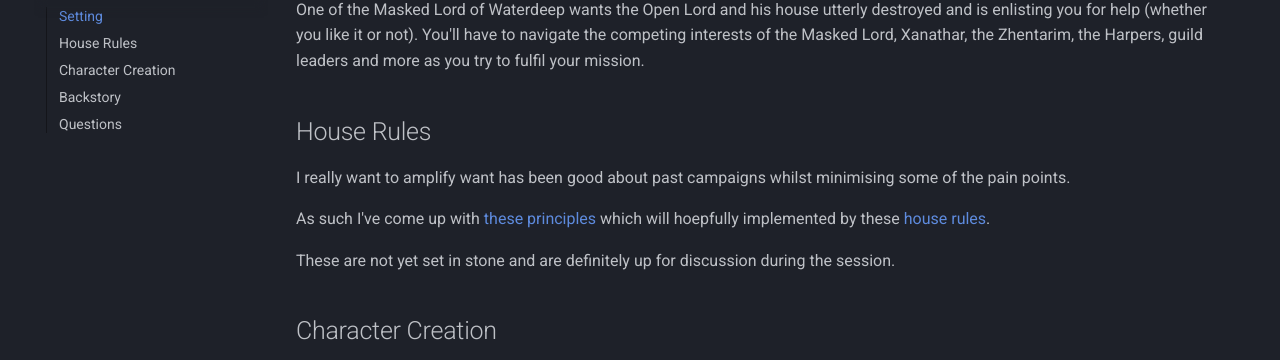
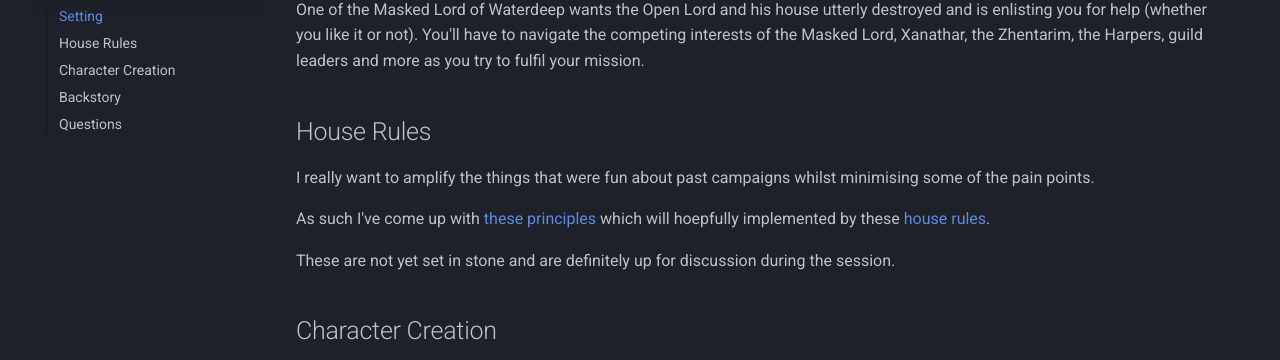
Before and after one commit to mcd005/DnD_Campaigns, an MkDocs documentation site: the page built from docs/session_0.md, in a window 1280 px wide and 900 px high, scrolled down 1879 px. Shown: the part 92-452 px from the top of the window. Built offline with MkDocs 1.6.1 and Material for MkDocs 9.7.7, drawn with Linux system fonts in a browser that asks for light colours.

Commit message:
Correct typo

```diff
--- a/docs/session_0.md
+++ b/docs/session_0.md
@@ -14,7 +14,7 @@
 
 ## House Rules
 
-I really want to amplify want has been good about past campaigns whilst minimising some of the pain points.
+I really want to amplify the things that were fun about past campaigns whilst minimising some of the pain points.
 
 As such I've come up with [these principles](philosophy.md) which will hoepfully implemented by these [house rules](house_rules.md).
 
```
